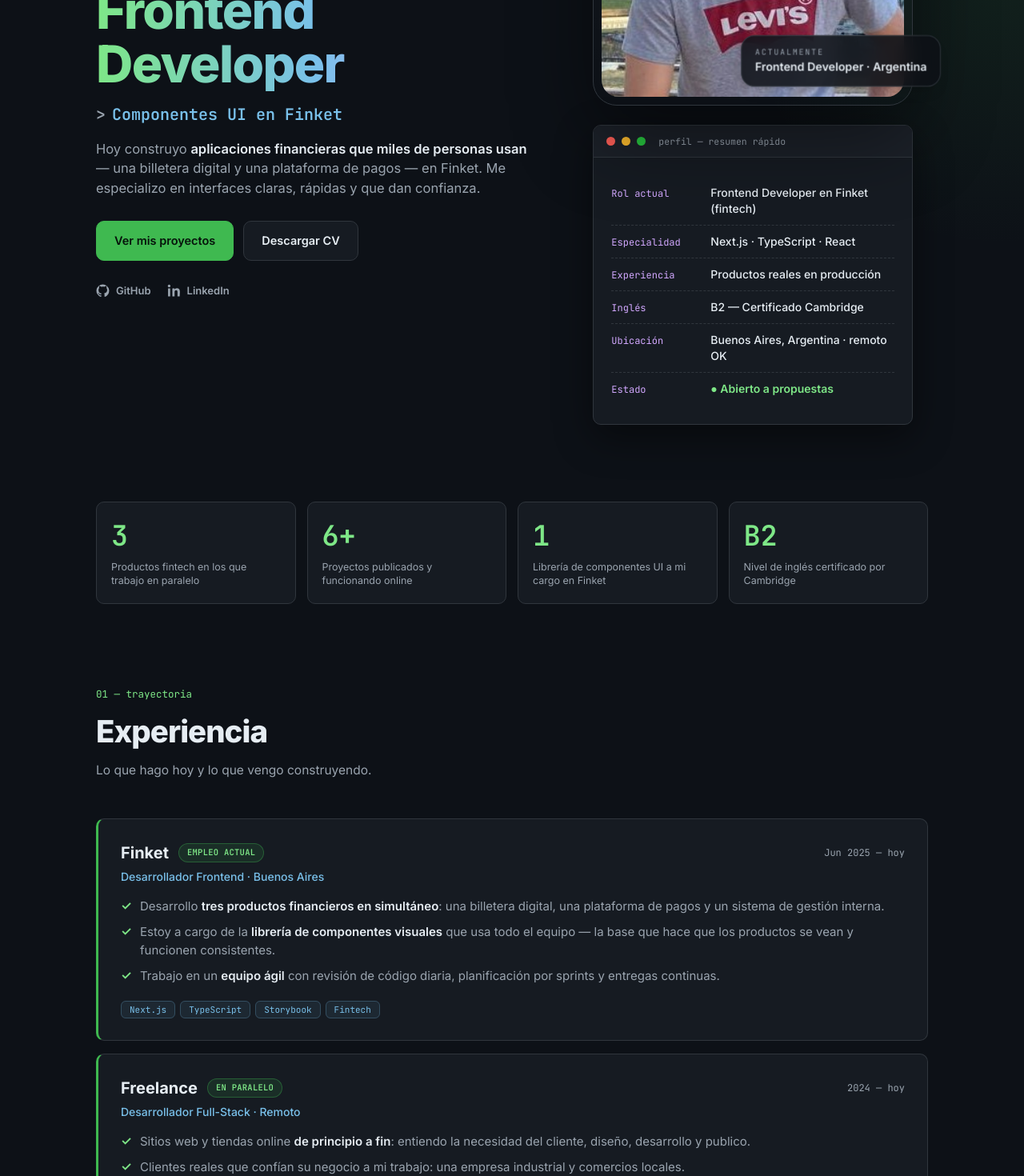
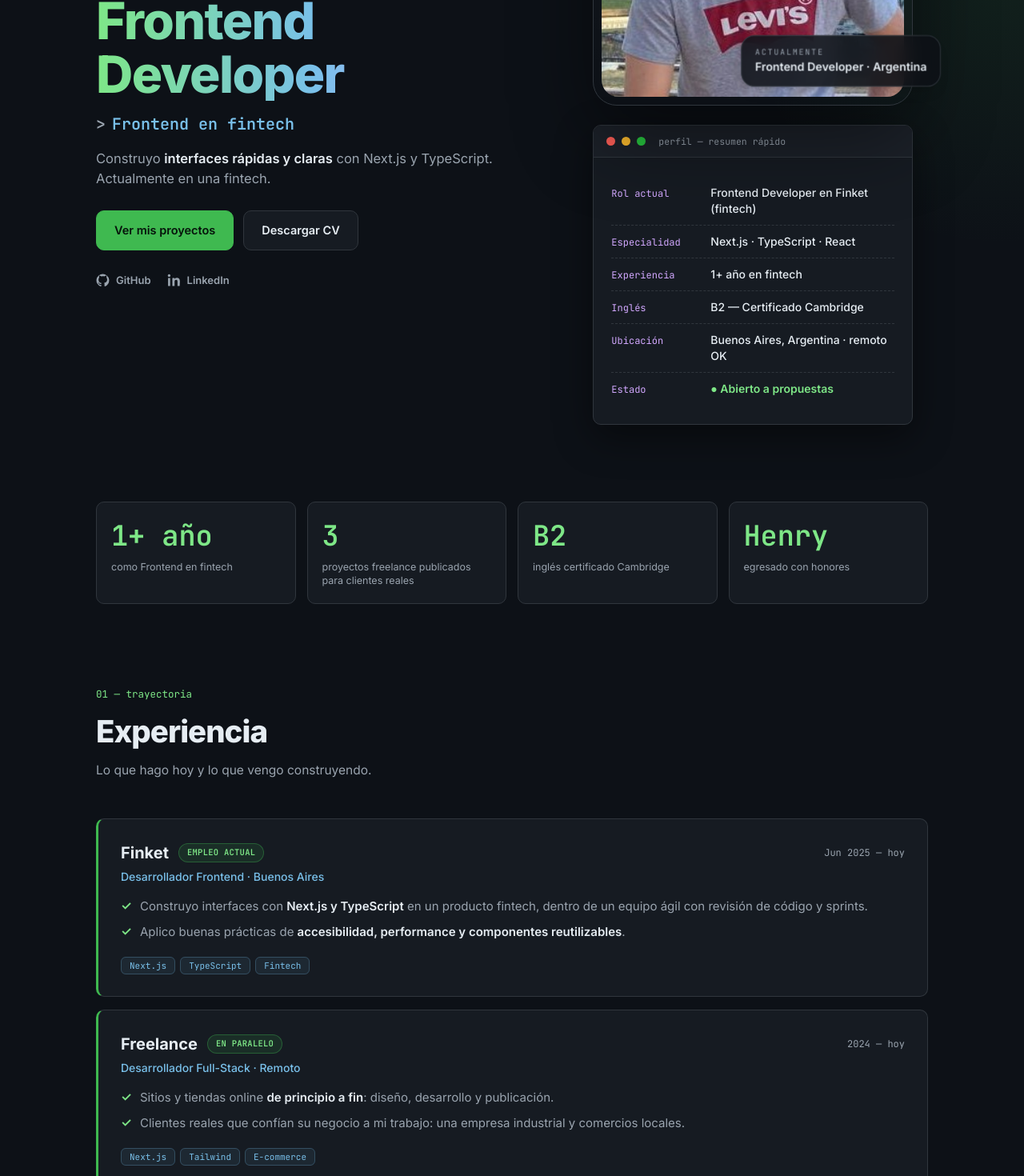
Before and after one commit to SparvoliValentino/ValentinoSparvoliWeb, a React (Vite) app in the folder sparvoliValentinoApp/: page / in a window 1280 px wide. Shown: the part 520-1990 px from the top of the page at 80% size. Built offline with nearby package versions, Linux system fonts and the light colour scheme.

Commit message:
refactor: trim copy and remove internal Finket claims

```diff
--- a/sparvoliValentinoApp/src/content/experience.ts
+++ b/sparvoliValentinoApp/src/content/experience.ts
@@ -18,19 +18,15 @@
     role: { es: 'Desarrollador Frontend · Buenos Aires', en: 'Frontend Developer · Buenos Aires' },
     bullets: [
       {
-        es: 'Desarrollo **tres productos financieros en simultáneo**: una billetera digital, una plataforma de pagos y un sistema de gestión interna.',
-        en: 'I develop **three financial products simultaneously**: a digital wallet, a payments platform and an internal management system.',
+        es: 'Construyo interfaces con **Next.js y TypeScript** en un producto fintech, dentro de un equipo ágil con revisión de código y sprints.',
+        en: 'I build interfaces with **Next.js and TypeScript** for a fintech product, in an agile team with code review and sprints.',
       },
       {
-        es: 'Estoy a cargo de la **librería de componentes visuales** que usa todo el equipo — la base que hace que los productos se vean y funcionen consistentes.',
-        en: 'I own the **visual component library** used by the whole team — the foundation that keeps every product consistent.',
-      },
-      {
-        es: 'Trabajo en un **equipo ágil** con revisión de código diaria, planificación por sprints y entregas continuas.',
-        en: 'I work in an **agile team** with daily code review, sprint planning and continuous delivery.',
+        es: 'Aplico buenas prácticas de **accesibilidad, performance y componentes reutilizables**.',
+        en: 'I apply good practices around **accessibility, performance and reusable components**.',
       },
     ],
-    tags: ['Next.js', 'TypeScript', 'Storybook', 'Fintech'],
+    tags: ['Next.js', 'TypeScript', 'Fintech'],
   },
   {
     company: 'Freelance',
@@ -39,8 +35,8 @@
     role: { es: 'Desarrollador Full-Stack · Remoto', en: 'Full-Stack Developer · Remote' },
     bullets: [
       {
-        es: 'Sitios web y tiendas online **de principio a fin**: entiendo la necesidad del cliente, diseño, desarrollo y publico.',
-        en: 'Websites and online stores **end to end**: I understand the client\'s need, design, build and ship.',
+        es: 'Sitios y tiendas online **de principio a fin**: diseño, desarrollo y publicación.',
+        en: 'Websites and online stores **end to end**: design, build and ship.',
       },
       {
         es: 'Clientes reales que confían su negocio a mi trabajo: una empresa industrial y comercios locales.',
--- a/sparvoliValentinoApp/src/i18n/dictionaries/en.ts
+++ b/sparvoliValentinoApp/src/i18n/dictionaries/en.ts
@@ -16,11 +16,11 @@
     headlineLine2: 'Frontend Developer',
     roles: [
       'Next.js & TypeScript',
-      'UI components at Finket',
-      'Fintech products in production',
+      'Frontend dev in fintech',
+      'Fast, clear interfaces',
       'React · UI Engineer',
     ],
-    sub: 'I currently build **financial applications used by thousands of people** — a digital wallet and a payments platform — at Finket. I specialize in interfaces that are clear, fast and trustworthy.',
+    sub: 'I build **fast, clear interfaces** with Next.js and TypeScript. Currently at a fintech.',
     ctaPrimary: 'View my projects',
     ctaSecondary: 'Download CV',
     githubLabel: 'GitHub',
@@ -34,7 +34,7 @@
       specialtyLabel: 'Specialty',
       specialtyValue: 'Next.js · TypeScript · React',
       experienceLabel: 'Experience',
-      experienceValue: 'Real products in production',
+      experienceValue: '1+ yr in fintech',
       englishLabel: 'English',
       englishValue: 'B2 — Cambridge certified',
       locationLabel: 'Location',
@@ -44,10 +44,10 @@
     },
   },
   metrics: [
-    { num: '3', label: 'Fintech products I work on in parallel' },
-    { num: '6+', label: 'Projects shipped and running online' },
-    { num: '1', label: 'UI component library under my ownership at Finket' },
-    { num: 'B2', label: 'English level certified by Cambridge' },
+    { num: '1+ yr', label: 'as a Frontend dev in fintech' },
+    { num: '3', label: 'freelance projects shipped for real clients' },
+    { num: 'B2', label: 'Cambridge-certified English' },
+    { num: 'Henry', label: 'graduated with honors' },
   ],
   experience: {
     kicker: 'career path',
@@ -80,7 +80,7 @@
     headlinePrefix: 'Looking for a developer already shipping ',
     headlineHighlight: 'real products',
     headlineSuffix: '?',
-    sub: "I reply fast. Write me and let's set up a chat — no friction.",
+    sub: "I reply fast — let's set up a chat.",
     ctaEmail: 'Send me an email',
     ctaLinkedin: 'LinkedIn',
     ctaCV: 'Download CV',
--- a/sparvoliValentinoApp/src/i18n/dictionaries/es.ts
+++ b/sparvoliValentinoApp/src/i18n/dictionaries/es.ts
@@ -16,11 +16,11 @@
     headlineLine2: 'Frontend Developer',
     roles: [
       'Next.js & TypeScript',
-      'Componentes UI en Finket',
-      'Productos fintech en producción',
+      'Frontend en fintech',
+      'Interfaces rápidas y claras',
       'React · UI Engineer',
     ],
-    sub: 'Hoy construyo **aplicaciones financieras que miles de personas usan** — una billetera digital y una plataforma de pagos — en Finket. Me especializo en interfaces claras, rápidas y que dan confianza.',
+    sub: 'Construyo **interfaces rápidas y claras** con Next.js y TypeScript. Actualmente en una fintech.',
     ctaPrimary: 'Ver mis proyectos',
     ctaSecondary: 'Descargar CV',
     githubLabel: 'GitHub',
@@ -34,7 +34,7 @@
       specialtyLabel: 'Especialidad',
       specialtyValue: 'Next.js · TypeScript · React',
       experienceLabel: 'Experiencia',
-      experienceValue: 'Productos reales en producción',
+      experienceValue: '1+ año en fintech',
       englishLabel: 'Inglés',
       englishValue: 'B2 — Certificado Cambridge',
       locationLabel: 'Ubicación',
@@ -44,10 +44,10 @@
     },
   },
   metrics: [
-    { num: '3', label: 'Productos fintech en los que trabajo en paralelo' },
-    { num: '6+', label: 'Proyectos publicados y funcionando online' },
-    { num: '1', label: 'Librería de componentes UI a mi cargo en Finket' },
-    { num: 'B2', label: 'Nivel de inglés certificado por Cambridge' },
+    { num: '1+ año', label: 'como Frontend en fintech' },
+    { num: '3', label: 'proyectos freelance publicados para clientes reales' },
+    { num: 'B2', label: 'inglés certificado Cambridge' },
+    { num: 'Henry', label: 'egresado con honores' },
   ],
   experience: {
     kicker: 'trayectoria',
@@ -80,7 +80,7 @@
     headlinePrefix: '¿Buscás un desarrollador que ya trabaja en ',
     headlineHighlight: 'productos reales',
     headlineSuffix: '?',
-    sub: 'Respondo rápido. Escribime y coordinamos una charla — sin vueltas.',
+    sub: 'Respondo rápido — coordinamos una charla.',
     ctaEmail: 'Enviarme un email',
     ctaLinkedin: 'LinkedIn',
     ctaCV: 'Descargar CV',
```
Also changed, not shown: 1 other file (tests, documents, lock files or other folders).
